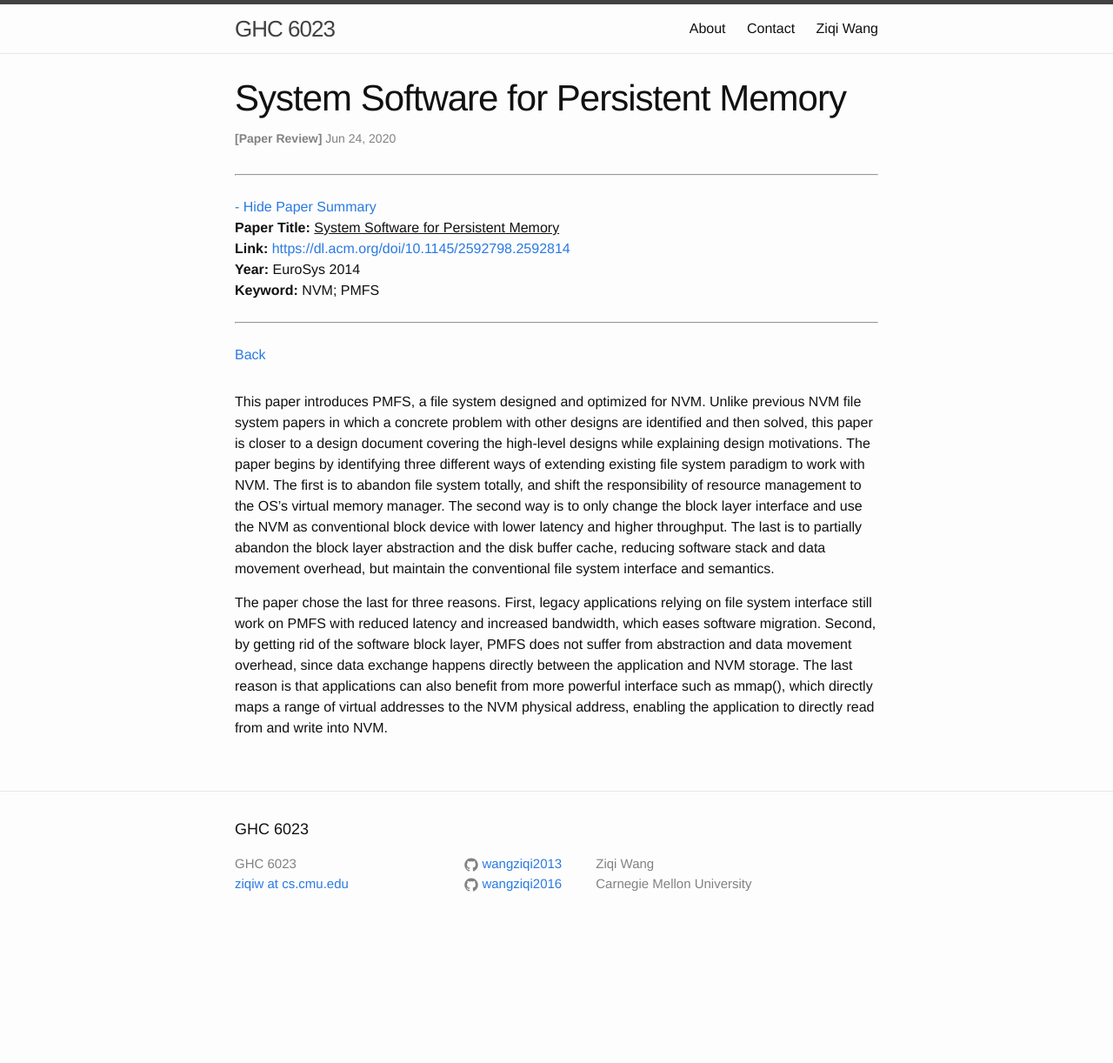
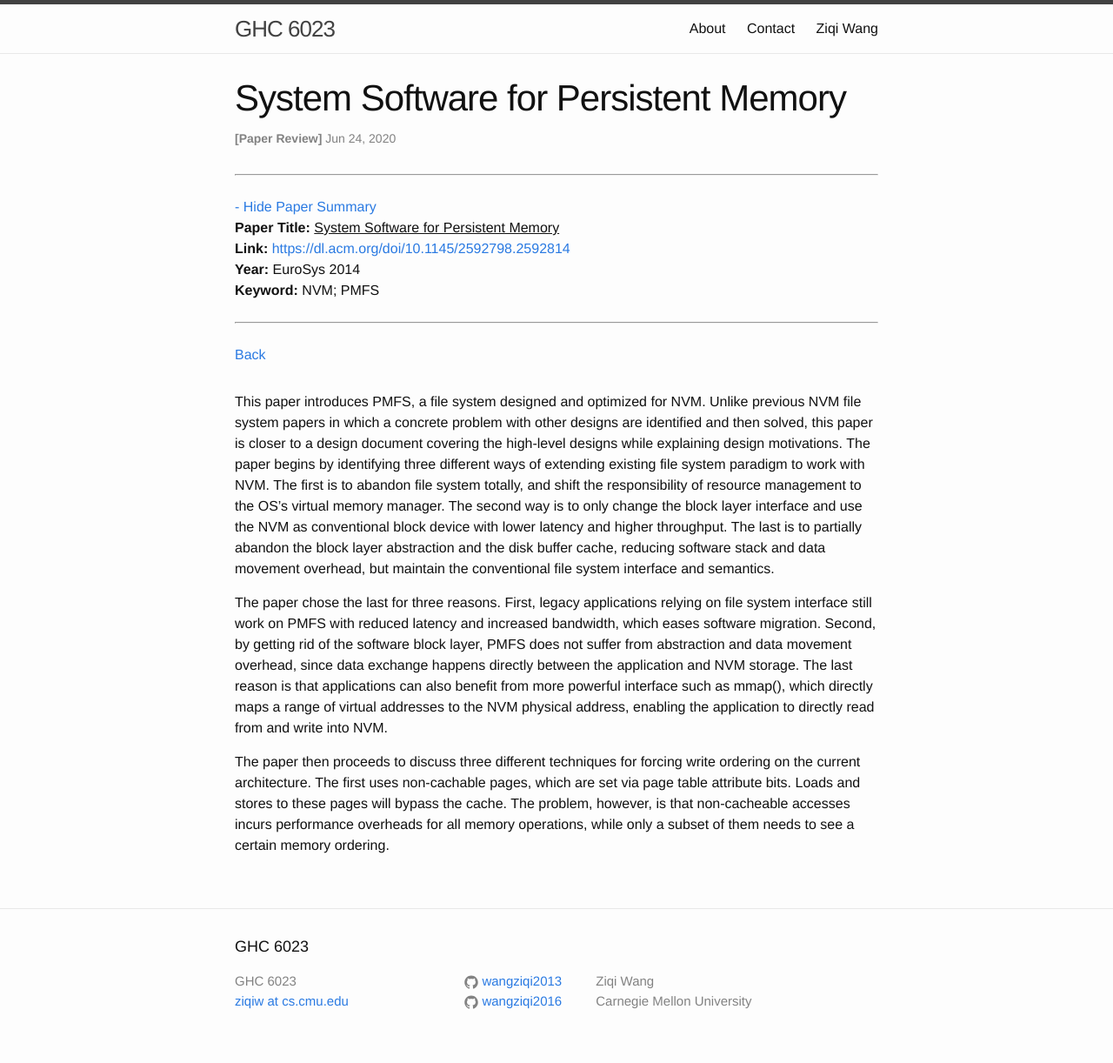
Before and after one commit to wangziqi2013/wangziqi2013.github.io, a Jekyll site: the page built from _posts/2020-06-23-pmfs.markdown, in a window 1280 px wide. Shown: the whole page at 87% size. Built offline with Jekyll 4.4.1, drawn with Linux system fonts in a browser that asks for light colours; before the commit the page ends 1087 px from its top, so only the background shows below that.

Commit message:
Adding non-cachable

```diff
--- a/_posts/2020-06-23-pmfs.markdown
+++ b/_posts/2020-06-23-pmfs.markdown
@@ -28,3 +28,8 @@ block layer, PMFS does not suffer from abstraction and data movement overhead, s
 between the application and NVM storage. The last reason is that applications can also benefit from more powerful interface
 such as mmap(), which directly maps a range of virtual addresses to the NVM physical address, enabling the application
 to directly read from and write into NVM.
+
+The paper then proceeds to discuss three different techniques for forcing write ordering on the current architecture.
+The first uses non-cachable pages, which are set via page table attribute bits. Loads and stores to these pages will
+bypass the cache. The problem, however, is that non-cacheable accesses incurs performance overheads for all memory
+operations, while only a subset of them needs to see a certain memory ordering.
```
